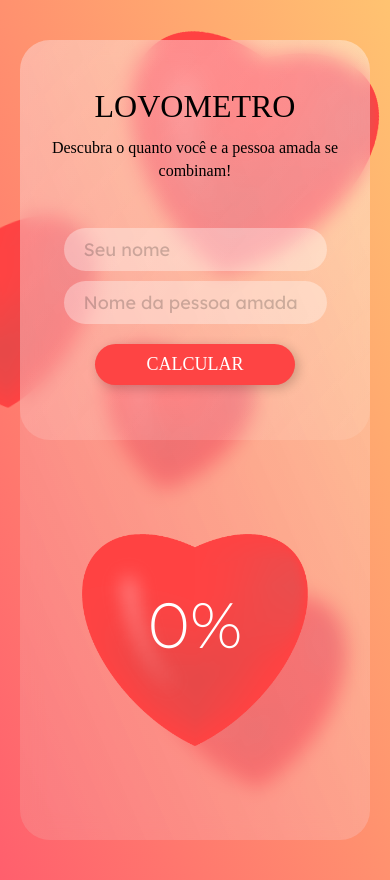
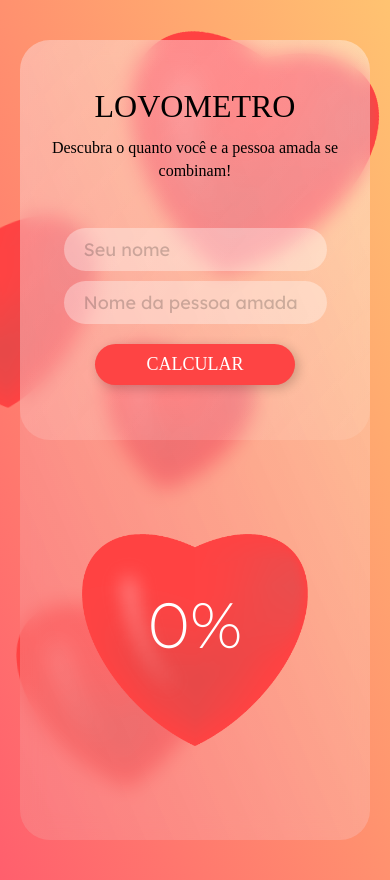
Before and after one commit to casteluc/lovometro, a React (Create React App) app: page / in a window 390 px wide. Built offline with nearby package versions, Linux system fonts and the light colour scheme; a web font is replaced by a local one.

Commit message:
fixing heart position

```diff
--- a/src/App.css
+++ b/src/App.css
@@ -64,6 +64,6 @@
     }
 
     .app .heart1 {
-        left: 50;
+        left: 20px;
     }
 }
```
